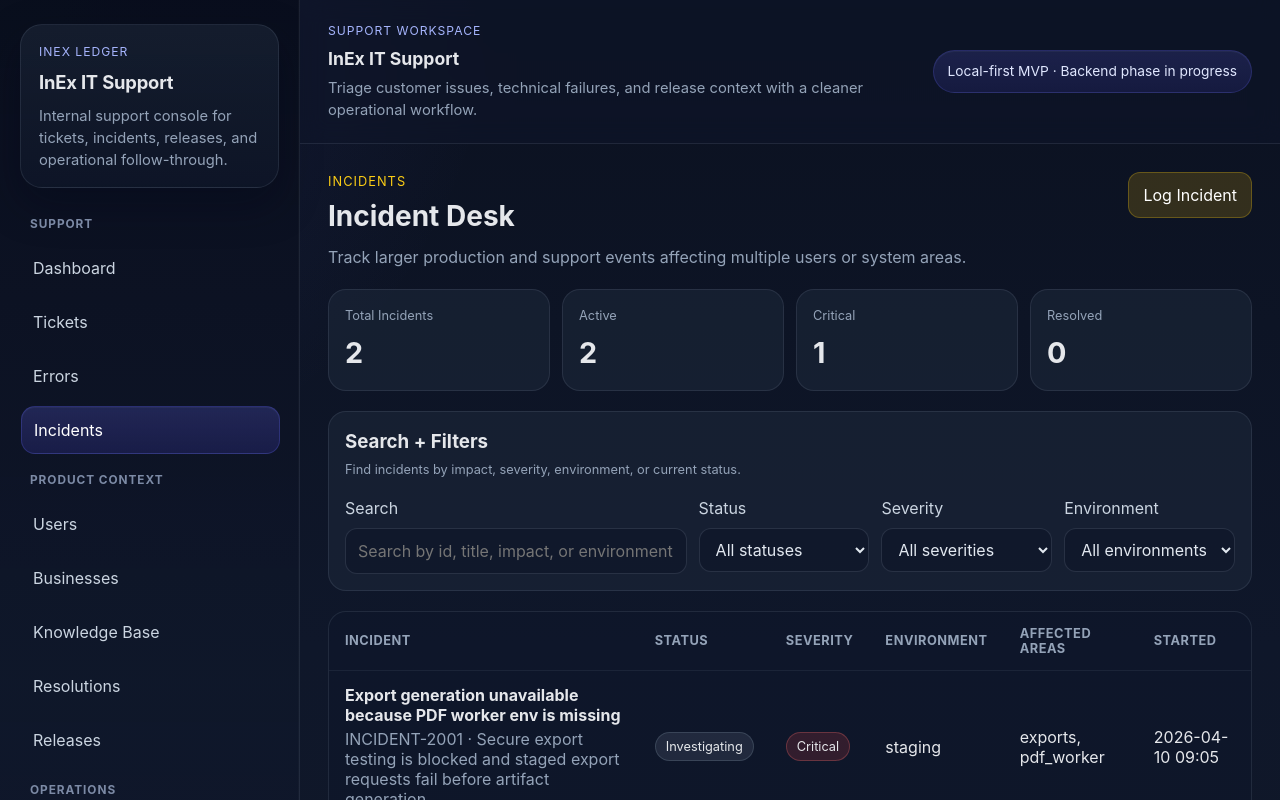
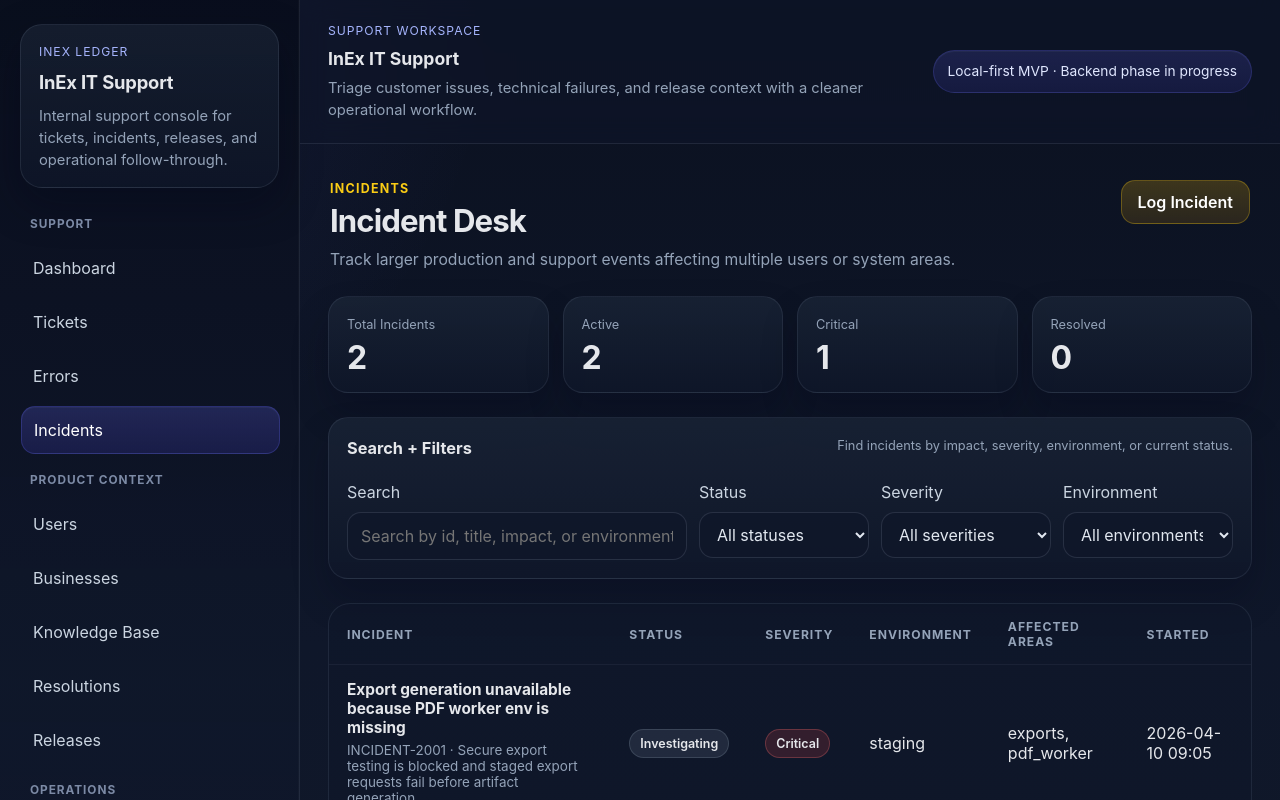
Before and after one commit to Emanuel628/InEx-IT-Support, a React (Vite) app: page /incidents in a window 1280 px wide. Shown: the top 800 px of the page. Built offline with nearby package versions, Linux system fonts and the light colour scheme.

Commit message:
Polish incidents workspace styling

```diff
--- a/src/features/incidents/styles/incidents.css
+++ b/src/features/incidents/styles/incidents.css
@@ -1,34 +1,36 @@
-.incident-workspace-page { display: grid; gap: 20px; }
-.incident-page-header { display: flex; justify-content: space-between; align-items: flex-start; gap: 16px; }
-.incident-page-header h2 { margin: 4px 0 8px; font-size: 1.75rem; }
-.incident-page-header p { margin: 0; color: #94a3b8; }
-.incident-page-eyebrow { display: inline-block; color: #facc15; font-size: 0.8rem; letter-spacing: 0.08em; text-transform: uppercase; }
-.incident-primary-action { border: 1px solid rgba(250,204,21,0.26); border-radius: 12px; padding: 10px 14px; background: rgba(234,179,8,0.18); color: #fff; text-decoration: none; }
-.incident-stats-grid, .incident-detail-grid, .incident-form-grid { display: grid; grid-template-columns: repeat(auto-fit,minmax(220px,1fr)); gap: 12px; }
-.incident-stat-card, .incident-panel, .incident-detail-card { border: 1px solid rgba(148,163,184,0.14); border-radius: 18px; background: rgba(30,41,59,0.55); padding: 16px; }
-.incident-stat-card span, .incident-section-header span, .incident-detail-label, .incident-empty-state span { display:block; color:#94a3b8; font-size:0.8rem; margin-bottom:6px; }
-.incident-stat-card strong { font-size:1.8rem; }
+.incident-workspace-page { display: grid; gap: 24px; }
+.incident-page-header { display: flex; justify-content: space-between; align-items: flex-start; gap: 18px; padding: 8px 2px 0; }
+.incident-page-header h2 { margin: 6px 0 10px; font-size: clamp(1.95rem, 2.4vw, 2.35rem); line-height: 1.08; letter-spacing: -0.03em; }
+.incident-page-header p { max-width: 760px; margin: 0; color: #94a3b8; font-size: 0.98rem; }
+.incident-page-eyebrow { display: inline-block; color: #facc15; font-size: 0.78rem; font-weight: 700; letter-spacing: 0.1em; text-transform: uppercase; }
+.incident-primary-action { display: inline-flex; align-items: center; justify-content: center; min-height: 44px; padding: 0 16px; border: 1px solid rgba(250,204,21,0.28); border-radius: 14px; background: linear-gradient(180deg, rgba(234,179,8,0.22) 0%, rgba(202,138,4,0.16) 100%); color: #fff; text-decoration: none; font-weight: 600; }
+.incident-stats-grid, .incident-detail-grid, .incident-form-grid { display: grid; grid-template-columns: repeat(auto-fit,minmax(220px,1fr)); gap: 14px; }
+.incident-stat-card, .incident-panel, .incident-detail-card { border: 1px solid rgba(148,163,184,0.12); border-radius: 20px; background: linear-gradient(180deg, rgba(30,41,59,0.62) 0%, rgba(15,23,42,0.64) 100%); padding: 18px; box-shadow: 0 20px 36px rgba(2,6,23,0.22); }
+.incident-stat-card span, .incident-section-header span, .incident-detail-label, .incident-empty-state span { display:block; color:#94a3b8; font-size:0.8rem; margin-bottom:8px; }
+.incident-stat-card strong { font-size:2rem; line-height:1; letter-spacing:-0.04em; }
 .incident-filters-bar, .incident-form-layout { display:grid; gap:12px; }
 .incident-filters-bar { grid-template-columns: minmax(260px,2fr) repeat(3,minmax(160px,1fr)); }
 .incident-filter-group label, .incident-form-layout label, .incident-form-grid label { display:grid; gap:8px; color:#cbd5e1; }
-.incident-filter-group input, .incident-filter-group select, .incident-form-layout input, .incident-form-layout select, .incident-form-layout textarea, .incident-form-grid input, .incident-form-grid select, .incident-form-grid textarea { width:100%; border:1px solid rgba(148,163,184,0.18); border-radius:12px; background:rgba(15,23,42,0.75); color:#e2e8f0; padding:10px 12px; }
-.incident-table-wrap { overflow-x:auto; border:1px solid rgba(148,163,184,0.14); border-radius:18px; background:rgba(15,23,42,0.45); }
+.incident-filter-group input, .incident-filter-group select, .incident-form-layout input, .incident-form-layout select, .incident-form-layout textarea, .incident-form-grid input, .incident-form-grid select, .incident-form-grid textarea { width:100%; border:1px solid rgba(148,163,184,0.18); border-radius:14px; background:rgba(15,23,42,0.8); color:#e2e8f0; padding:11px 13px; }
+.incident-table-wrap { overflow:hidden; border:1px solid rgba(148,163,184,0.12); border-radius:22px; background: linear-gradient(180deg, rgba(15,23,42,0.48) 0%, rgba(15,23,42,0.42) 100%); }
 .incident-table { width:100%; border-collapse:collapse; min-width:1000px; }
-.incident-table th, .incident-table td { padding:14px 16px; text-align:left; border-bottom:1px solid rgba(148,163,184,0.1); }
-.incident-table th { color:#94a3b8; font-size:0.8rem; text-transform:uppercase; letter-spacing:0.04em; }
-.incident-title-cell { display:grid; gap:4px; color:inherit; text-decoration:none; }
-.incident-title-cell span, .incident-link-list span, .incident-link-list small { color:#94a3b8; }
-.incident-badge { display:inline-flex; align-items:center; border-radius:999px; padding:6px 10px; font-size:0.8rem; text-transform:capitalize; border:1px solid transparent; }
+.incident-table th, .incident-table td { padding:15px 18px; text-align:left; border-bottom:1px solid rgba(148,163,184,0.08); }
+.incident-table th { color:#94a3b8; font-size:0.76rem; text-transform:uppercase; letter-spacing:0.08em; }
+.incident-title-cell { display:grid; gap:5px; color:inherit; text-decoration:none; }
+.incident-title-cell strong { font-size:0.96rem; }
+.incident-title-cell span, .incident-link-list span, .incident-link-list small { color:#94a3b8; font-size:0.84rem; }
+.incident-badge { display:inline-flex; align-items:center; border-radius:999px; padding:6px 10px; font-size:0.78rem; font-weight:600; text-transform:capitalize; border:1px solid transparent; }
 .incident-badge.is-critical { background:rgba(239,68,68,0.16); border-color:rgba(248,113,113,0.28); }
 .incident-badge.is-major { background:rgba(251,146,60,0.16); border-color:rgba(251,191,36,0.28); }
 .incident-badge.is-minor, .incident-badge.is-status { background:rgba(148,163,184,0.14); border-color:rgba(148,163,184,0.22); }
-.incident-section-header { margin-bottom:16px; }
-.incident-section-header h3 { margin:0 0 4px; }
+.incident-section-header { display:flex; align-items:flex-start; justify-content:space-between; gap:12px; margin-bottom:16px; }
+.incident-section-header h3 { margin:0 0 4px; font-size:1.02rem; }
 .incident-form-actions, .incident-inline-actions { display:flex; gap:12px; flex-wrap:wrap; }
 .incident-form-actions { justify-content:flex-end; }
-.incident-form-actions button, .incident-inline-actions button { border:1px solid rgba(148,163,184,0.18); border-radius:12px; padding:10px 14px; background:rgba(234,179,8,0.18); color:#fff; cursor:pointer; }
-.incident-detail-stack, .incident-link-list, .incident-empty-state, .incident-timeline-list { display:grid; gap:10px; }
-.incident-timeline-item { border-left:2px solid rgba(250,204,21,0.35); padding-left:12px; display:grid; gap:6px; }
+.incident-form-actions button, .incident-inline-actions button { border:1px solid rgba(250,204,21,0.24); border-radius:12px; padding:10px 14px; background:rgba(234,179,8,0.18); color:#fff; cursor:pointer; }
+.incident-detail-stack, .incident-link-list, .incident-empty-state, .incident-timeline-list { display:grid; gap:12px; }
+.incident-timeline-item { border:1px solid rgba(148,163,184,0.1); border-left:2px solid rgba(250,204,21,0.35); border-radius:16px; padding:14px 15px; display:grid; gap:6px; background: rgba(15,23,42,0.34); }
 .incident-timeline-item p, .incident-timeline-item small, .incident-detail-stack p, .incident-empty-state p, .incident-link-list p, .incident-detail-card p { margin:0; }
+.incident-empty-state { border: 1px dashed rgba(148,163,184,0.2); border-radius:20px; padding:22px; background: rgba(15,23,42,0.26); }
 @media (max-width:1080px) { .incident-filters-bar { grid-template-columns:1fr 1fr; } }
-@media (max-width:720px) { .incident-page-header { grid-template-columns:1fr; display:grid; } .incident-filters-bar { grid-template-columns:1fr; } }
+@media (max-width:720px) { .incident-page-header { display:grid; grid-template-columns:1fr; } .incident-filters-bar { grid-template-columns:1fr; } }
```
